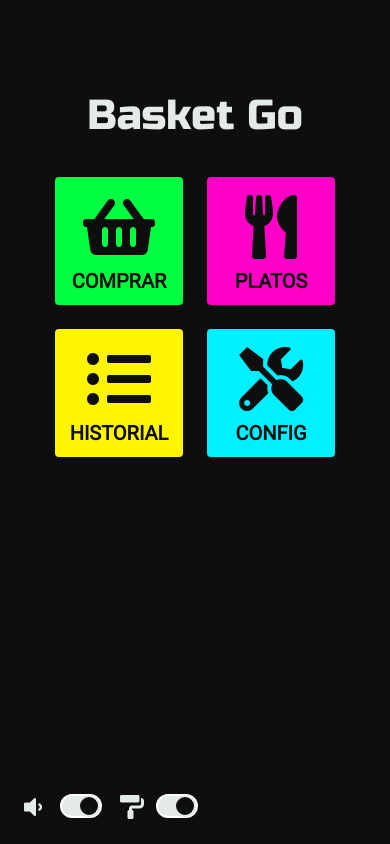
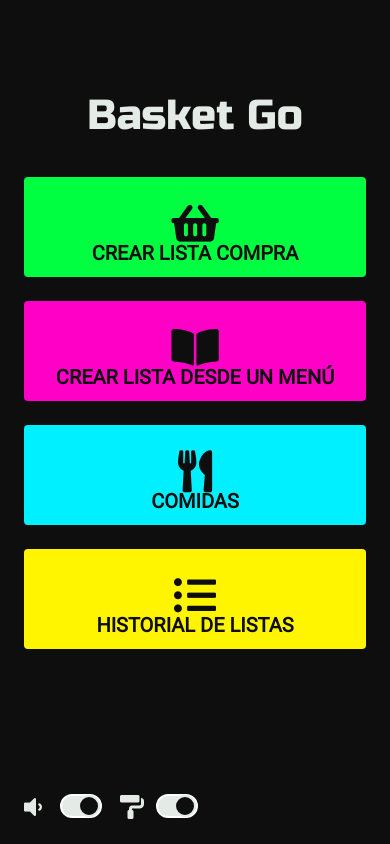
Before and after one commit to kode-neko/kn-basket-go, a React Native app: screen /home in a window 390 px wide. Built offline with nearby package versions, Linux system fonts and the light colour scheme.

Commit message:
[init] change btns home

```diff
--- a/components/MainBtnBG/MainBtnBG.tsx
+++ b/components/MainBtnBG/MainBtnBG.tsx
@@ -8,16 +8,13 @@ const themeStyle = (theme: ThemeBG, color: string) => StyleSheet.create({
   btn: {
     display: 'flex',
     backgroundColor: themesBG[theme].colorsBG[color],
-    textAlign: 'center',
-    width: 128,
-    height: 128,
     borderRadius: themesBG[theme].sizes.borderradius,
     justifyContent: 'space-between',
     padding: themesBG.global.sizes.small
   },
   icon: {
-    height: 64,
-    fontSize: 64,
+    height: 52,
+    fontSize: 52,
     textAlign: 'center'
   },
   text: {
--- a/i18n/en.ts
+++ b/i18n/en.ts
@@ -1,10 +1,10 @@
 export default {
   test: 'English Test',
   section: {
-    shooping: 'Shooping',
-    dishes: 'Dishes',
-    history: 'History',
-    config: 'Config'
+    createList: 'Create Shooping List',
+    createListMeals: 'Create List from Menu',
+    meals: 'Meals',
+    listHistory: 'List History',
   },
   titles: {
     page: 'Basket Go',
--- a/i18n/es.ts
+++ b/i18n/es.ts
@@ -1,10 +1,10 @@
 export default {
   test: 'Test Español',
   section: {
-    shooping: 'Comprar',
-    dishes: 'Platos',
-    history: 'Historial',
-    config: 'Config'
+    createList: 'Crear Lista Compra',
+    createListMeals: 'Crear Lista desde un Menú',
+    meals: 'Comidas',
+    listHistory: 'Historial de Listas',
   },
   titles: {
     page: 'Basket Go',
--- a/screens/HomeScreen.tsx
+++ b/screens/HomeScreen.tsx
@@ -11,8 +11,7 @@ import { useDispatch, useSelector } from 'react-redux';
 const style = StyleSheet.create({
   cont: {
     display: 'flex',
-    flexDirection: 'row',
-    flexWrap: 'wrap',
+    flexDirection: 'column',
     justifyContent: 'center',
     gap: themesBG.contrast.sizes.base
   },
@@ -50,26 +49,26 @@ const HomeScreen = () => {
         <MainBtnBG
           color='green'
           onPress={handlePressBtn}
-          label={t('section.shooping')}
-          Icon={<FontAwesome5 name="shopping-basket" size={64} color={themesBG[theme].colorsBG.dark}/>}
+          label={t('section.createList')}
+          Icon={<FontAwesome5 name="shopping-basket" size={42} color={themesBG[theme].colorsBG.dark}/>}
         />
         <MainBtnBG
           color='pink'
           onPress={handlePressBtn}
-          label={t('section.dishes')}
-          Icon={<FontAwesome5 name="utensils" size={64} color={themesBG[theme].colorsBG.dark}/>}
+          label={t('section.createListMeals')}
+          Icon={<FontAwesome5 name="book-open" size={42} color={themesBG[theme].colorsBG.dark}/>}
+        />
+        <MainBtnBG
+          color='blue'
+          onPress={handlePressBtn}
+          label={t('section.meals')}
+          Icon={<FontAwesome5 name="utensils" size={42} color={themesBG[theme].colorsBG.dark}/>}
         />
         <MainBtnBG
           color='yellow'
           onPress={handlePressBtn}
-          label={t('section.history')}
-          Icon={<FontAwesome5 name="list-ul" size={64} color={themesBG[theme].colorsBG.dark}/>}
-        />
-        <MainBtnBG
-          color='blue'
-          onPress={handlePressBtn}
-          label={t('section.config')}
-          Icon={<FontAwesome5 name="tools" size={64} color={themesBG[theme].colorsBG.dark}/>}
+          label={t('section.listHistory')}
+          Icon={<FontAwesome5 name="list-ul" size={42} color={themesBG[theme].colorsBG.dark}/>}
         />
       </View>
       <View style={style.opts}>
--- /dev/null
+++ b/screens/index.ts
@@ -0,0 +1 @@
+export { default as HomeScreen } from './HomeScreen';
```
Also changed, not shown: screens/dishes/Dishes.tsx (added), screens/products/Products.tsx (added), screens/shops/ShopsScreen.tsx (added).
